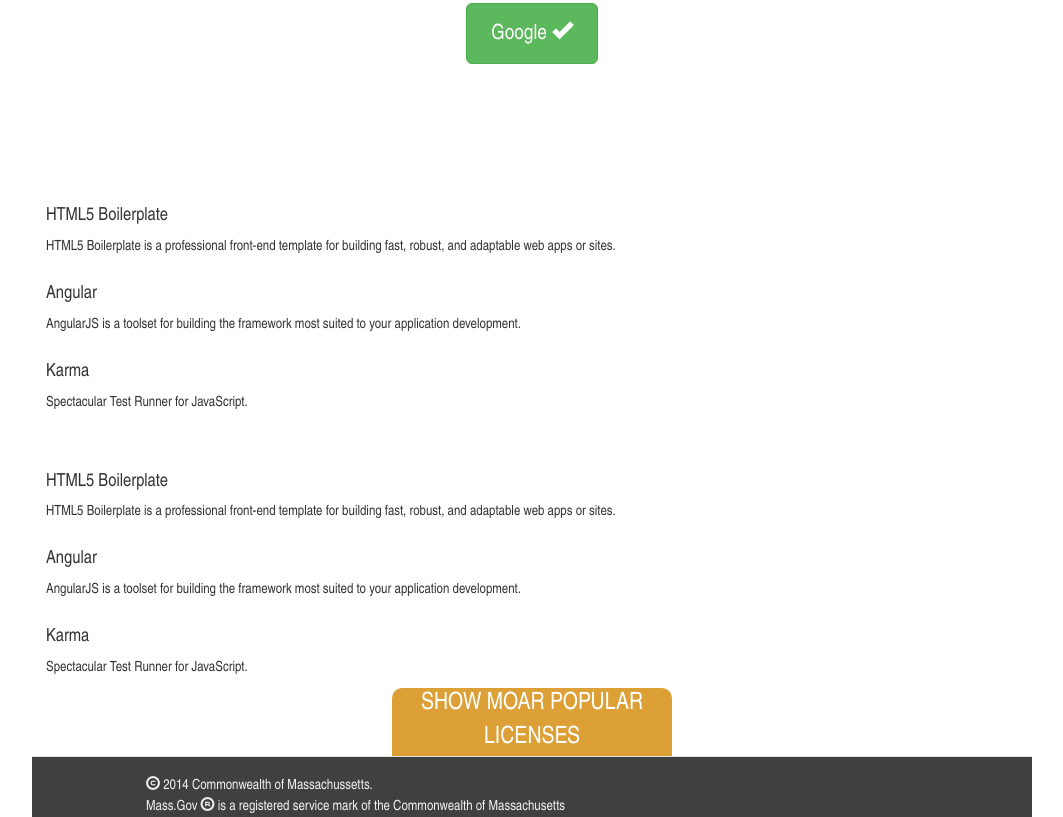
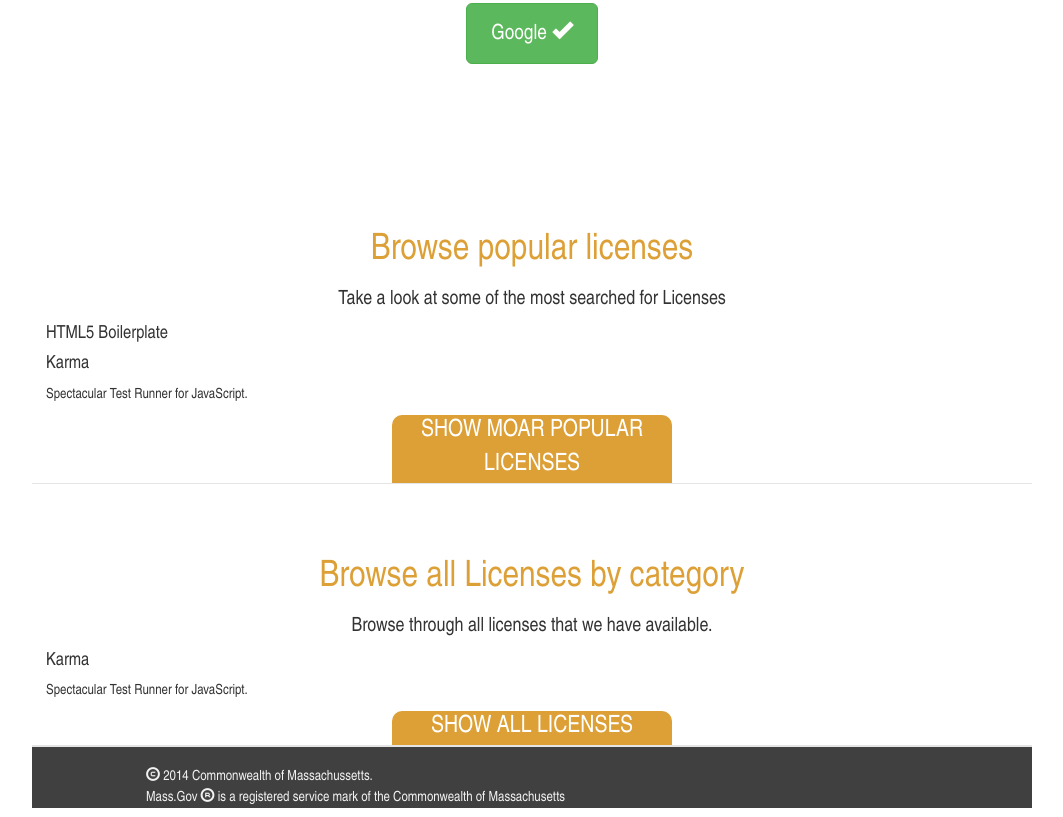
Before and after one commit to mjrouser/itd-elicensing, a website: page app/index.html in a window 1280 px wide. Shown: the part 842-1659 px from the top of the page, without its empty margins (108-1171 px from the left). Drawn offline with nearby package versions, Linux system fonts and the light colour scheme; some packages are replaced by stand-ins of ours; files that its build step writes are made by us from their sources.

Commit message:
button sections

```diff
--- a/app/styles/main.css
+++ b/app/styles/main.css
@@ -174,11 +174,23 @@
 .body-wrapper .marketing {
   padding-top: 40px;
   margin: 0px;
+  border-bottom: 1px solid #e5e5e5;
 
 }
-.body-wrapper .marketing p + h4 {
+.body-wrapper .marketing .caption   {
   margin-top: 28px;
+  text-align: center;
+  font-size: 2.6em;
+  color:#dda037;
 }
+
+.body-wrapper .marketing .body-text   {
+  margin-top: 28px;
+  text-align: center;
+  font-size: 1.4em;
+  margin-top: 0;
+}
+
 
 .show-me {
   width: 20em;
--- a/app/styles/small.css
+++ b/app/styles/small.css
@@ -156,7 +156,7 @@
 .body-wrapper .marketing {
   padding-top: 40px;
   margin: 0px;
-
+  border-bottom: 1px solid #e5e5e5;
 }
 .body-wrapper .marketing p + h4 {
   margin-top: 28px;
--- a/app/views/main.html
+++ b/app/views/main.html
@@ -50,40 +50,39 @@
 
 
   <div class="row marketing">
+    <p class="caption">Browse popular licenses</p>
+      <p class="body-text">Take a look at some of the most searched for Licenses</p>
     <h4>HTML5 Boilerplate</h4>
       <p>
-      HTML5 Boilerplate is a professional front-end template for building fast, robust, and adaptable web apps or sites.
+
       </p>
 
 
-    <h4>Angular</h4>
-      <p>
-      AngularJS is a toolset for building the framework most suited to your application development.
-      </p>
 
-    <h4>Karma</h4>
-    <p>Spectacular Test Runner for JavaScript.</p>
-  </div>
-
-
-
-  <div class="row marketing">
-      <h4>HTML5 Boilerplate</h4>
-      <p>
-      HTML5 Boilerplate is a professional front-end template for building fast, robust, and adaptable web apps or sites.
-      </p>
-
-
-    <h4>Angular</h4>
-      <p>
-      AngularJS is a toolset for building the framework most suited to your application development.
-      </p>
 
     <h4>Karma</h4>
     <p>Spectacular Test Runner for JavaScript.</p>
     <div class="show-me">
       <a  href="#" ><div class="press-me">SHOW MOAR POPULAR LICENSES</div></a>
     </div>
+  </div>
+
+
+
+  <div class="row marketing">
+      <p class="caption">
+      Browse all Licenses by category
+      </p>
+
+      <p class="body-text">
+      Browse through all licenses that we have available.
+      </p>
+
+    <h4>Karma</h4>
+    <p>Spectacular Test Runner for JavaScript.</p>
+    <div class="show-me">
+      <a  href="#" ><div class="press-me">SHOW ALL LICENSES</div></a>
+    </div>
 
   </div>
 
```
